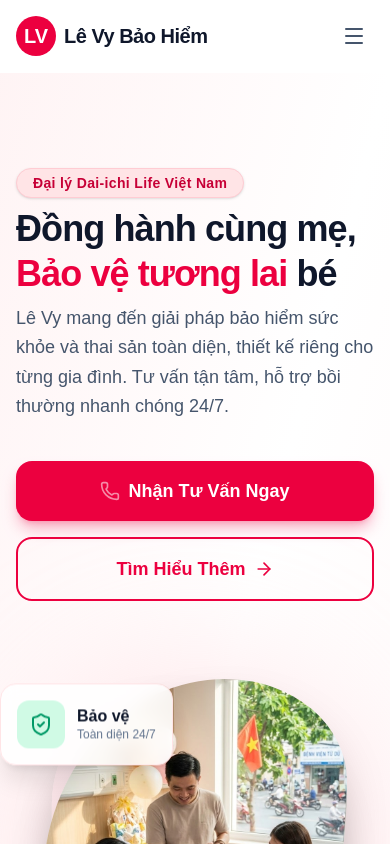
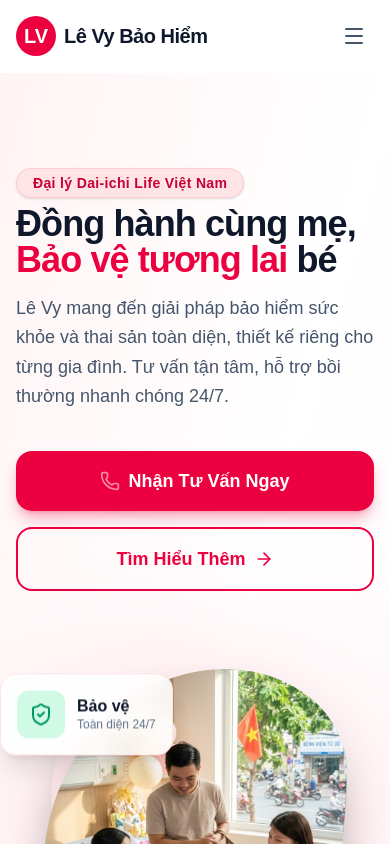
Before and after one commit to le-tuan88/tuvanbaohiemsuckhoe-frontend, a Next.js app: page / in a window 390 px wide. Shown: the top 844 px of the page. Built offline with nearby package versions, Linux system fonts and the light colour scheme.

Commit message:
Fix triệt để line-height của thẻ H1 trên mobile

```diff
--- a/src/components/home/Hero.tsx
+++ b/src/components/home/Hero.tsx
@@ -18,12 +18,12 @@ export function Hero() {
                         transition={{ duration: 0.6, ease: "easeOut" }}
                         className="flex flex-col items-start text-left"
                     >
-                        <div className="flex flex-col gap-2 md:gap-4 mb-2 md:mb-6">
+                        <div className="flex flex-col gap-1 md:gap-4 mb-4 md:mb-6">
                             <span className="inline-block py-1 px-4 rounded-full bg-rose-100 text-rose-700 text-sm font-bold tracking-wide w-fit shadow-sm border border-rose-200">
                                 Đại lý Dai-ichi Life Việt Nam
                             </span>
 
-                            <h1 className="text-4xl md:text-5xl lg:text-6xl font-extrabold text-slate-900 tracking-tight leading-tight md:leading-tight mt-0">
+                            <h1 className="text-4xl md:text-5xl lg:text-6xl font-extrabold text-slate-900 tracking-tight leading-none md:leading-tight mt-1 md:mt-0">
                                 Đồng hành cùng mẹ, <br className="hidden md:block" />
                                 <span className="text-rose-600">Bảo vệ tương lai</span> bé
                             </h1>
```
